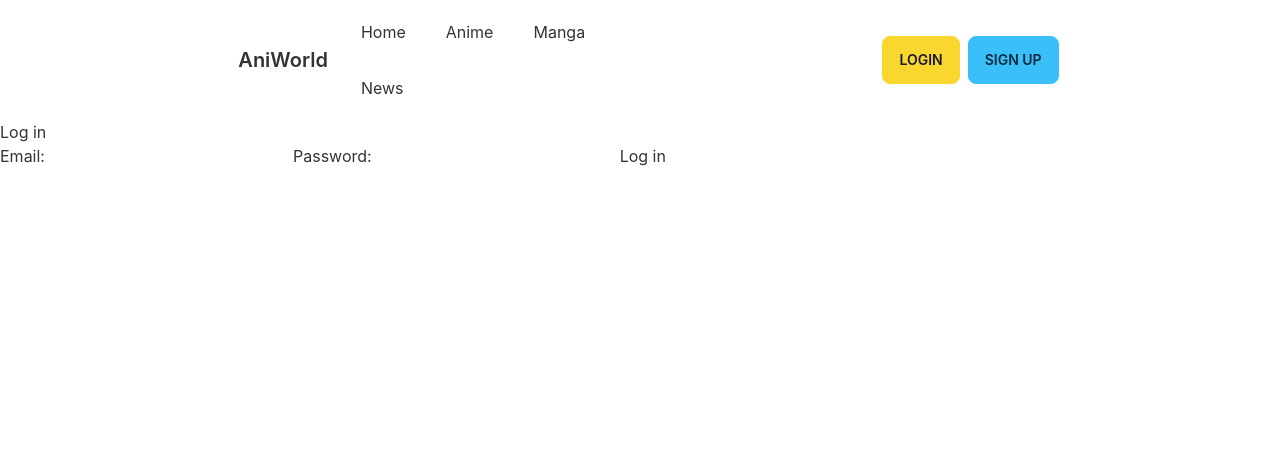
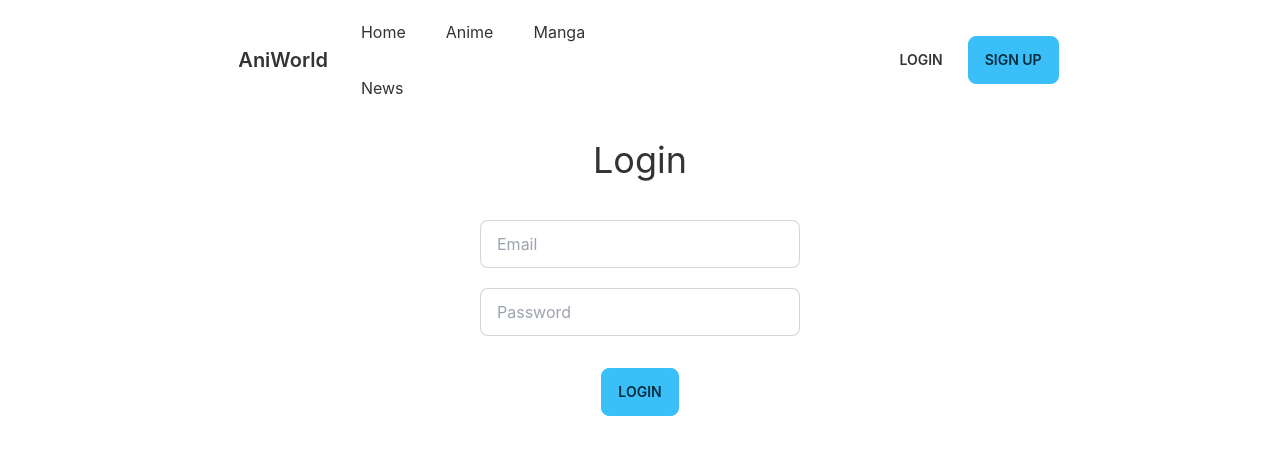
Before and after one commit to MrManilex/aniworld-front-end, a React (Create React App) app: page /login in a window 1280 px wide. Shown: the top 454 px of the page. Built offline with nearby package versions, Linux system fonts and the light colour scheme.

Commit message:
restyle login page

```diff
--- a/src/components/Navbar/Navbar.jsx
+++ b/src/components/Navbar/Navbar.jsx
@@ -53,7 +53,7 @@ export default function Navbar() {
                 }
                 {!user &&
                     <>
-                        <Link className="btn btn-secondary" to="/login">Login</Link>
+                        <Link className="btn btn-ghost" to="/login">Login</Link>
                         <Link className="btn btn-info" to="/signup">Sign Up</Link>
                     </>
                 }
--- a/src/pages/Login/Login.jsx
+++ b/src/pages/Login/Login.jsx
@@ -13,24 +13,30 @@ const Login = () => {
     }
 
     return (
-        <form className='login' onSubmit={handleSubmit}>
-            <h3>Log in</h3>
+        <form className='text-center flex-col' onSubmit={handleSubmit}>
+            <h2 className="text-4xl m-5">Login</h2>
 
-
-            <label>Email:</label>
+            <div>
                 <input
                     type="email"
+                    placeholder="Email"
+                    className="input input-bordered w-full max-w-xs my-5"
                     onChange={(e) => setEmail(e.target.value)}
                     value={email}
                 />
-            <label>Password:</label>
+            </div>
+
+            <div>
                 <input
                     type="password"
+                    placeholder="Password"
+                    className="input input-bordered w-full max-w-xs mb-8"
                     onChange={(e) => setPassword(e.target.value)}
                     value={password}
                 />
+            </div>
 
-            <button disabled={isLoading}>Log in</button>
+            <button className='btn btn-info' disabled={isLoading}>Login</button>
             {error && <div className='error'>{error}</div>}
         </form>
     )
```
Lines whose indentation alone changed are shown as unchanged.
